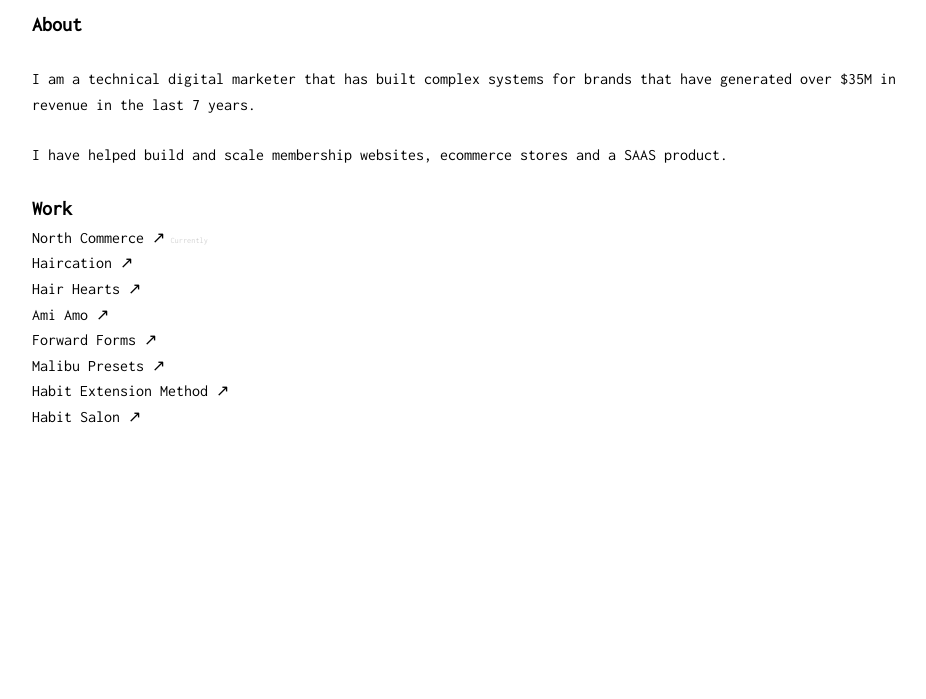
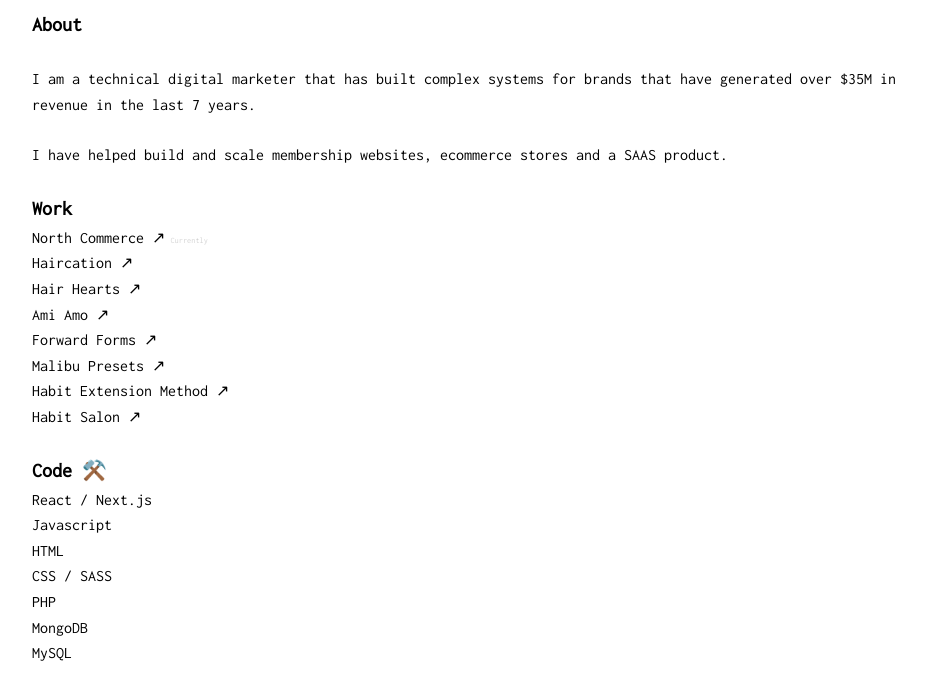
Before and after one commit to kelleymuro/portfolio, a plain HTML site: page index.html in a window 1280 px wide. Shown: the part 73-772 px from the top of the page, without its empty margins (160-1086 px from the left). Drawn offline with Linux system fonts and the light colour scheme.

Commit message:
Update index.html

```diff
--- a/index.html
+++ b/index.html
@@ -57,6 +57,16 @@
                 </ul>
 
             </div>
+            <h3 class="work-title">Code ⚒️</h3>
+            <p>React / Next.js</p>
+            <p>Javascript</p>
+            <p>HTML</p>
+            <p>CSS / SASS</p>
+            <p>PHP</p>
+            <p>MongoDB</p>
+            <p>MySQL</p>
+
+
         </div>
     </div>
 
```
